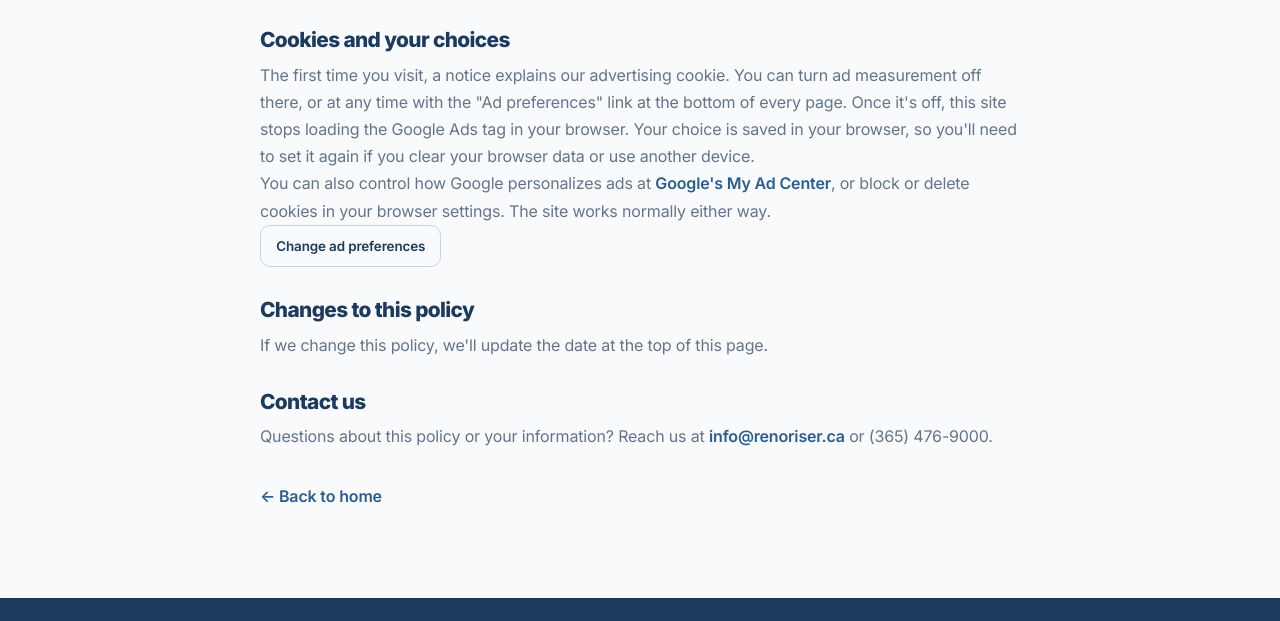
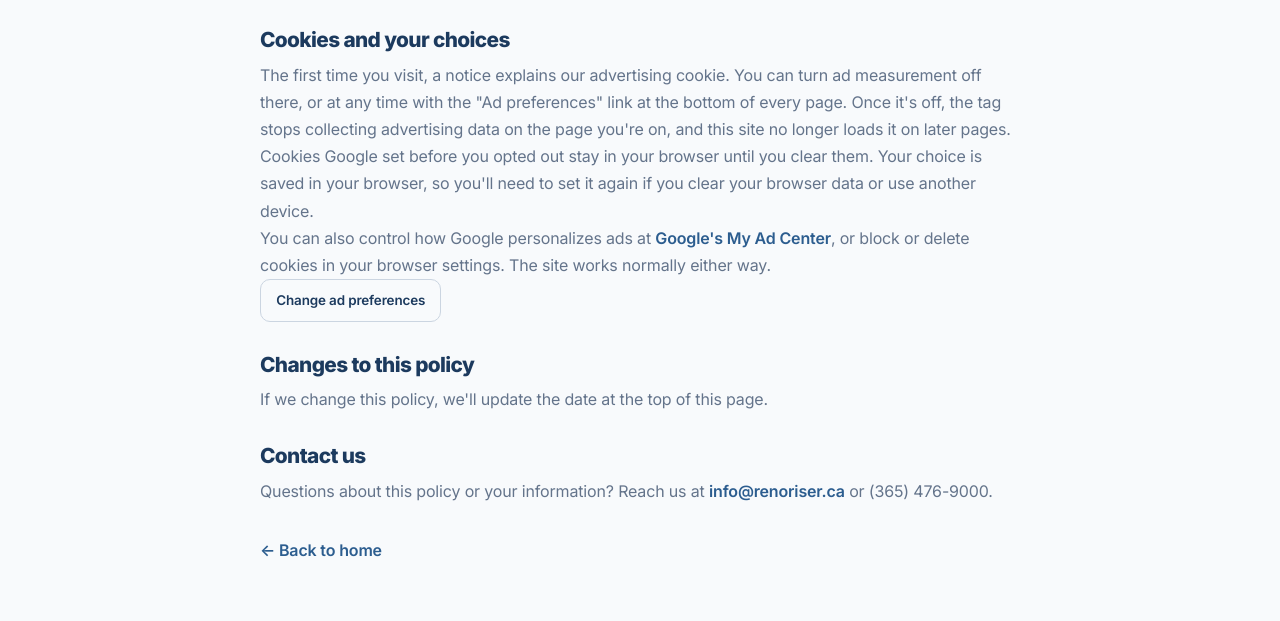
Before and after one commit to Hamlawiii/renoriser-v2.0, a plain HTML site: page privacy.html in a window 1280 px wide. Shown: the part 1990-2611 px from the top of the page. Drawn offline with Linux system fonts and the light colour scheme.

Commit message:
Policy: opt-out scope and existing cookies

```diff
--- a/privacy.html
+++ b/privacy.html
@@ -90,7 +90,7 @@
         <p>If you're not satisfied with our response, you can complain to the <a href="https://www.priv.gc.ca/en/report-a-concern/" rel="noopener" target="_blank">Office of the Privacy Commissioner of Canada</a>.</p>
 
         <h2 id="cookies">Cookies and your choices</h2>
-        <p>The first time you visit, a notice explains our advertising cookie. You can turn ad measurement off there, or at any time with the "Ad preferences" link at the bottom of every page. Once it's off, this site stops loading the Google Ads tag in your browser. Your choice is saved in your browser, so you'll need to set it again if you clear your browser data or use another device.</p>
+        <p>The first time you visit, a notice explains our advertising cookie. You can turn ad measurement off there, or at any time with the "Ad preferences" link at the bottom of every page. Once it's off, the tag stops collecting advertising data on the page you're on, and this site no longer loads it on later pages. Cookies Google set before you opted out stay in your browser until you clear them. Your choice is saved in your browser, so you'll need to set it again if you clear your browser data or use another device.</p>
         <p>You can also control how Google personalizes ads at <a href="https://adssettings.google.com" rel="noopener" target="_blank">Google's My Ad Center</a>, or block or delete cookies in your browser settings. The site works normally either way.</p>
         <p><button type="button" class="btn btn-ghost btn-small" data-ad-prefs>Change ad preferences</button></p>
 
```
